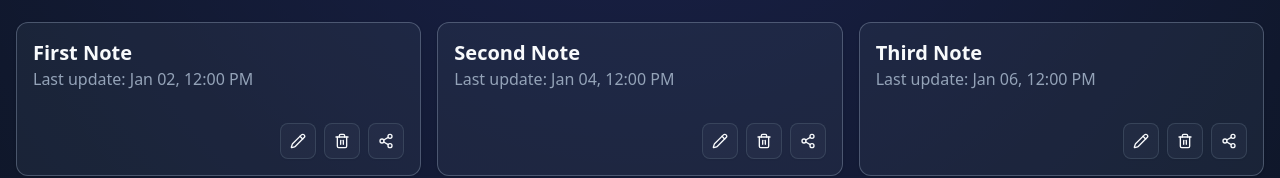
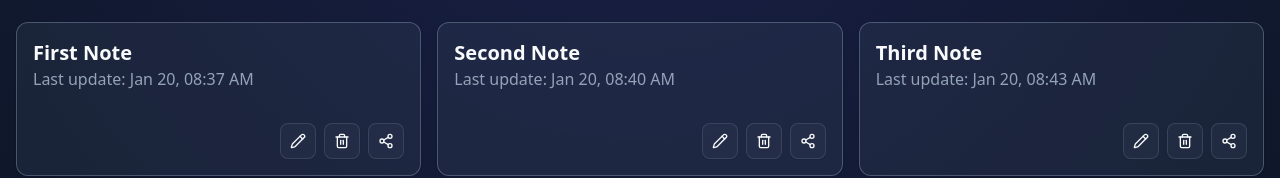
Before and after one commit to Sleepy-gogo/coonspace, a Next.js app: page /dashboard in a window 1280 px wide. Shown: the part 274-452 px from the top of the page. Built offline with nearby package versions, Linux system fonts and the light colour scheme; no server answers.

Commit message:
Updated note props with new schema

```diff
--- a/src/components/ui/input.tsx
+++ b/src/components/ui/input.tsx
@@ -1,11 +1,6 @@
 import * as React from "react";
 
 import { cn } from "~/lib/utils";
-
-/*
-My button for color reference:
-bg-blue-200/10 text-slate-100 border border-blue-200/20 hover:bg-blue-200/20
-*/
 
 const Input = React.forwardRef<HTMLInputElement, React.ComponentProps<"input">>(
   ({ className, type, ...props }, ref) => {
--- a/src/lib/notes.json
+++ b/src/lib/notes.json
@@ -1,26 +1,26 @@
 [
   {
-    "id": 1,
+    "id": "1",
     "title": "First Note",
-    "author": "Author One",
     "content": "This is the content of the first note.",
-    "createdAt": "2023-01-01T12:00:00Z",
-    "updatedAt": "2023-01-02T12:00:00Z"
+    "createdAt": 1672579200,
+    "updatedAt": 1672665600,
+    "userId": "user1"
   },
   {
-    "id": 2,
+    "id": "2",
     "title": "Second Note",
-    "author": "Author Two",
     "content": "This is the content of the second note.",
-    "createdAt": "2023-01-03T12:00:00Z",
-    "updatedAt": "2023-01-04T12:00:00Z"
+    "createdAt": 1672752000,
+    "updatedAt": 1672838400,
+    "userId": "user2"
   },
   {
-    "id": 3,
+    "id": "3",
     "title": "Third Note",
-    "author": "Author Three",
     "content": "This is the content of the third note.",
-    "createdAt": "2023-01-05T12:00:00Z",
-    "updatedAt": "2023-01-06T12:00:00Z"
+    "createdAt": 1672924800,
+    "updatedAt": 1673011200,
+    "userId": "user3"
   }
 ]
```
Also changed, not shown: src/app/dashboard/_components/note.tsx (+4 -3 lines), 1 other file (tests, documents, lock files or other folders).
